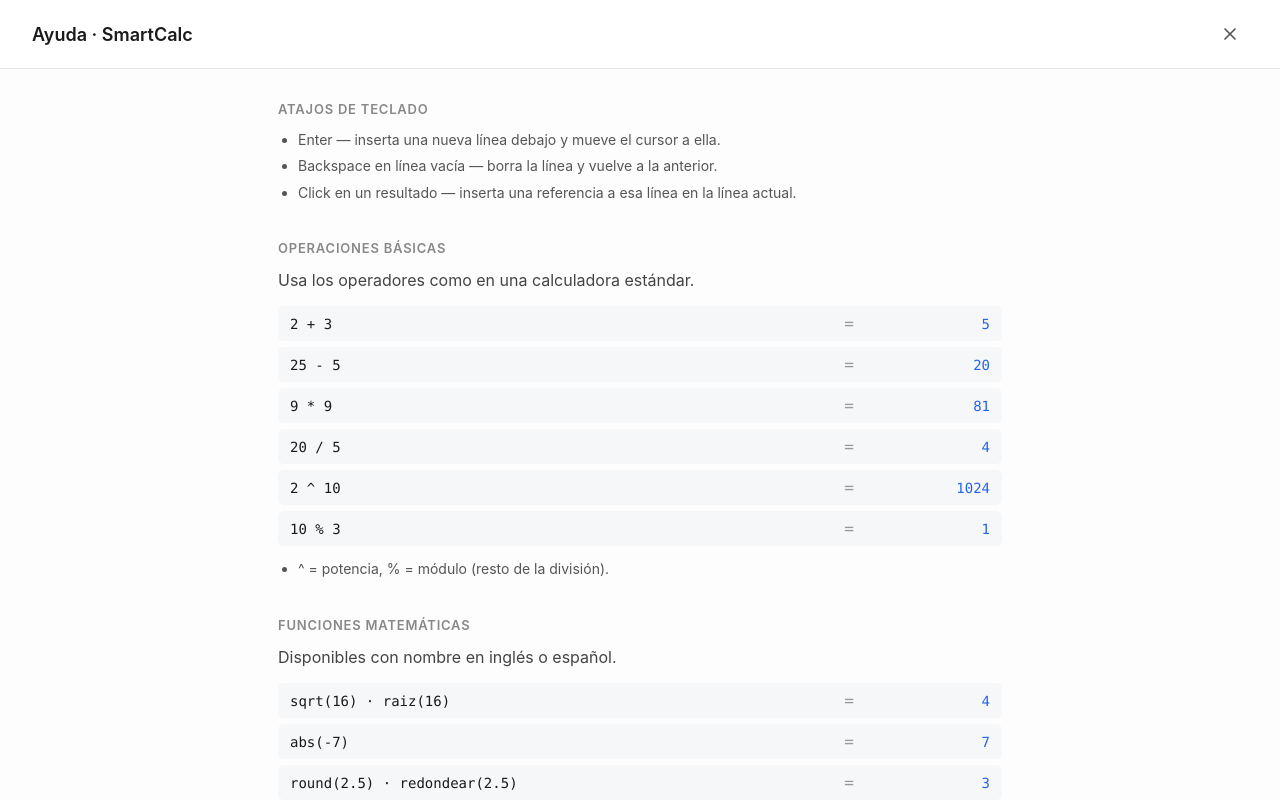
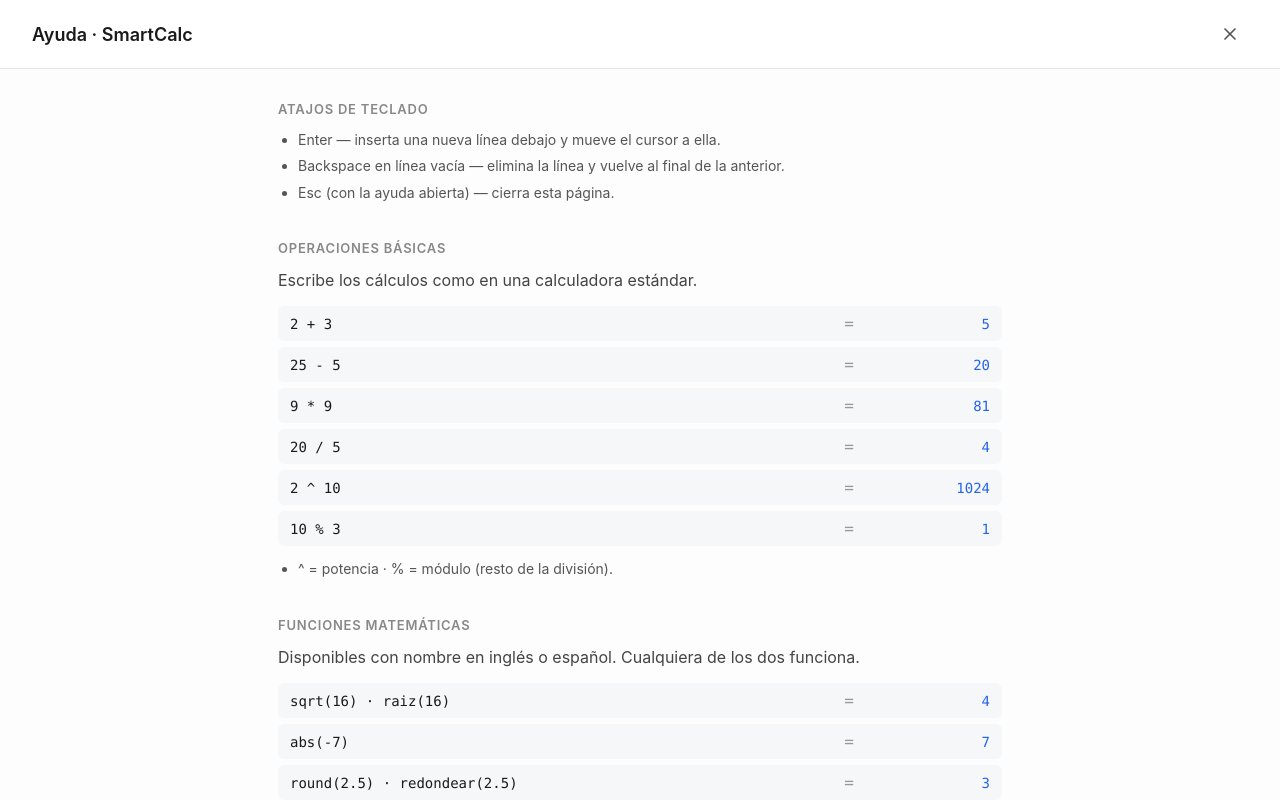
Before and after one commit to rafarq/SmartCalc, a React (Vite) app: page / in a window 1280 px wide. Both pictures are taken after a click on the button 1168 px from the left and 26 px from the top of the page. Built offline with nearby package versions, Linux system fonts and the light colour scheme.

Commit message:
docs(help): actualizar ayuda con guardado y título editable

```diff
--- a/src/components/HelpPage.tsx
+++ b/src/components/HelpPage.tsx
@@ -17,13 +17,13 @@
     title: 'Atajos de teclado',
     notes: [
       'Enter — inserta una nueva línea debajo y mueve el cursor a ella.',
-      'Backspace en línea vacía — borra la línea y vuelve a la anterior.',
-      'Click en un resultado — inserta una referencia a esa línea en la línea actual.',
+      'Backspace en línea vacía — elimina la línea y vuelve al final de la anterior.',
+      'Esc (con la ayuda abierta) — cierra esta página.',
     ],
   },
   {
     title: 'Operaciones básicas',
-    description: 'Usa los operadores como en una calculadora estándar.',
+    description: 'Escribe los cálculos como en una calculadora estándar.',
     examples: [
       { input: '2 + 3', result: '5' },
       { input: '25 - 5', result: '20' },
@@ -32,11 +32,11 @@
       { input: '2 ^ 10', result: '1024' },
       { input: '10 % 3', result: '1' },
     ],
-    notes: ['^ = potencia, % = módulo (resto de la división).'],
+    notes: ['^ = potencia · % = módulo (resto de la división).'],
   },
   {
     title: 'Funciones matemáticas',
-    description: 'Disponibles con nombre en inglés o español.',
+    description: 'Disponibles con nombre en inglés o español. Cualquiera de los dos funciona.',
     examples: [
       { input: 'sqrt(16)   ·   raiz(16)', result: '4' },
       { input: 'abs(-7)', result: '7' },
@@ -48,7 +48,7 @@
   },
   {
     title: 'Trigonometría',
-    description: 'Funciones trigonométricas en grados (no radianes). Disponibles en inglés y español.',
+    description: 'Funciones trigonométricas en grados (no radianes). Inglés y español equivalentes.',
     examples: [
       { input: 'sin(90)   ·   seno(90)', result: '1' },
       { input: 'cos(180)   ·   coseno(180)', result: '-1' },
@@ -69,12 +69,26 @@
   {
     title: 'Referencias entre líneas',
     description:
-      'Haz click en cualquier resultado para insertarlo como referencia (chip azul) en la línea donde tienes el cursor. Si la línea origen cambia, la referencia se actualiza automáticamente.',
+      'Haz click sobre el resultado de cualquier línea (a la derecha) para insertarlo como referencia en la línea donde tienes el cursor. La referencia se muestra como un chip azul con el valor actual.',
     examples: [
       { input: '2000 + 3', result: '2003' },
       { input: '[2003] × 2', result: '4006' },
     ],
-    notes: ['El chip [valor] representa una referencia viva: cambia con su línea origen.'],
+    notes: [
+      'El chip [valor] es una referencia viva: si cambias la línea origen, el chip y el resultado se actualizan automáticamente.',
+      'No puedes referenciar la misma línea desde sí misma.',
+      'El chip se borra con Backspace como una sola unidad.',
+    ],
+  },
+  {
+    title: 'Documento y guardado',
+    description: 'Tu trabajo se guarda solo y puedes exportarlo o reabrirlo cuando quieras.',
+    notes: [
+      'Autoguardado — cada cambio se guarda automáticamente en el navegador. Recarga la página y verás tu hoja intacta.',
+      'Título de la hoja — click sobre el título centrado en la cabecera para renombrar (Enter guarda, Esc cancela).',
+      'Guardar (icono ↓) — descarga la hoja como archivo .syscalc con el nombre del título.',
+      'Cargar (icono carpeta) — abre un archivo .syscalc previamente guardado, sustituyendo la hoja actual.',
+    ],
   },
 ];
 
```
